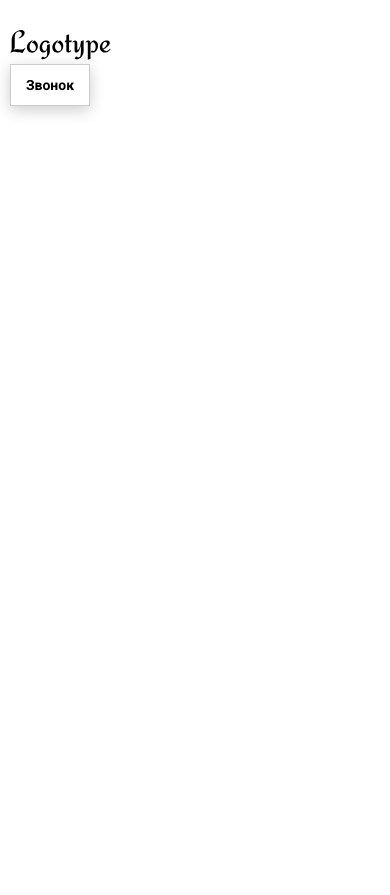
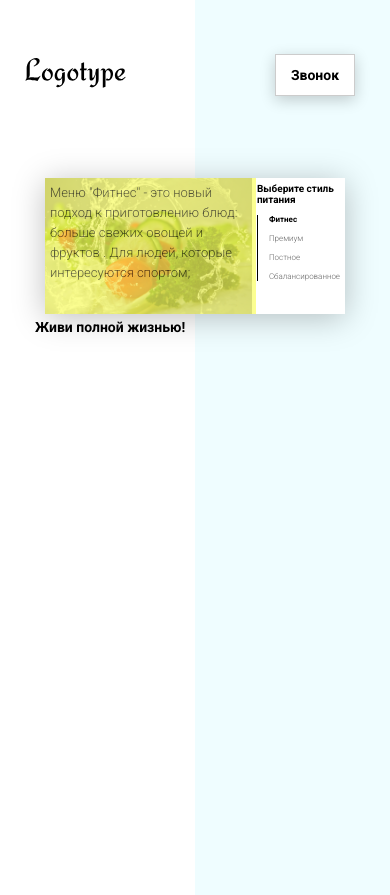
Before and after one commit to izzatPro/SportPit, a website built with webpack: page index.html in a window 390 px wide. Before the commit the page ends 844 px from the top, so only its background shows below. Built offline with nearby package versions, Linux system fonts and the light colour scheme.

Commit message:
preview section adpted

```diff
--- a/css/media.css
+++ b/css/media.css
@@ -7,6 +7,14 @@
     }
     .header__links{
         font-size: 16px;
+    }
+    .tabcontainer{
+        width: 900px;
+    }
+    .tabcontent__descr {
+        width: 500px;
+        height: 300px;
+        font-size: 20px;
     }
 }
 @media(max-width: 992px){
@@ -32,6 +40,18 @@
     .header{
         padding: 0 50px;
     }
+    .tabcontainer{
+        width: 720px;
+    }
+    .tabcontent__descr {
+        top: 231px;
+        right: -218px;
+        width: 390px;
+        height: 190px;
+        font-size: 16px;
+        line-height: 25px;
+        padding: 25px;
+}
 }
 @media (max-width: 768px){
     .header__links span{
@@ -60,14 +80,70 @@
     .header{
         padding: 0 40px;
     }
+    .tabcontainer{
+        width: 540px;
+    }
+    .tabheader {
+        padding: 20px;
+    }
+    .tabheader__items {
+        margin-top: 10px;
+        padding-left: 11px;
+    }
+    .tabheader__item{
+        font-size: 13px;
+    }
+    .tabheader h3 {
+    font-size: 14px;
+    }
+    .tabcontent__descr{
+       top: 59px;
+       right: 5px;
+       width: 357px;
+       height: 222px;
+       opacity: 0.85;
+    }
 }
 @media (max-width: 576px){
     .header__link{
         display: none;
     }
     .header{
-        width: 100%;
-        display: block;
-        padding: 30px 10px;
+        padding: 30px 25px;
+        display: flex;
+    }
+    .header__left-block{
+        min-width: 130px !important;
+    }
+    .header__right-block{
+        width: 90px !important;
+    }
+    .tabcontainer{
+        width: 300px;
+        }
+    .tabheader{
+        padding: 5px;
+    }
+    .tabheader h3 {
+    font-size: 10px;
+    }
+    .tabheader__item{
+        font-size: 8px;
+    }
+    .tabcontent__descr{
+        top: 0px;
+        right: -4px;
+        width: 211px;
+        font-size: 13px;
+        line-height: 20px;
+        height: 136px;
+        padding: 5px;
+    }
+    .tabcontent__descr span{
+        display: none;
+    }
+    .preview__life{
+        margin-top: 5px;
+        font-size: 14px;
     }
 }
--- a/index.html
+++ b/index.html
@@ -33,7 +33,7 @@
         <a href="#" class="sidepanel__icon">
             <img src="icons/facebook.svg" alt="facebook">
         </a>
-    </div>
+    </div> -->
 
     <div class="preview">
         <div class="bgc_blue"></div>
@@ -42,9 +42,9 @@
                 <div class="tabcontent">
                     <img src="img/tabs/vegy.jpg" alt="vegy">
                     <div class="tabcontent__descr">
-                        Меню "Фитнес" - это новый подход к приготовлению блюд: больше свежих овощей и фруктов. Для людей, которые интересуются спортом; активных и здоровых. Это абсолютно новый продукт с оптимальной ценой и высоким качеством!
+                        Меню "Фитнес" - это новый подход к приготовлению блюд: больше свежих овощей и фруктов . Для людей, которые интересуются спортом; <span> активных и здоровых. Это абсолютно новый продукт с оптимальной ценой и высоким качеством! </span>
                     </div>
-                </div> -->
+                </div>
                 <!-- <div class="tabcontent">
                     <img src="img/tabs/elite.jpg" alt="elite">
                     <div class="tabcontent__descr">
@@ -63,7 +63,7 @@
                         Меню "Сбалансированное" - это соответствие вашего рациона всем научным рекомендациям. Мы тщательно просчитываем вашу потребность в к/б/ж/у и создаем лучшие блюда для вас.
                     </div>
                 </div> -->
-                <!-- <div class="tabheader">
+                <div class="tabheader">
                     <h3>Выберите стиль питания</h3>
                     <div class="tabheader__items">
                         <div class="tabheader__item tabheader__item_active">Фитнес</div>
@@ -77,7 +77,7 @@
         </div>
     </div>
 
-    <div class="divider"></div>
+    <!-- <div class="divider"></div>
 
     <div class="offer">
         <div class="bgc_y"></div>
@@ -119,7 +119,7 @@
                     <div class="offer__slider-inner">
                         <div class="offer__slide">
                             <img src="img/slider/pepper.jpg" alt="pepper">
-                        </div> -->
+                        </div>  -->
                         <!-- <div class="offer__slide">
                             <img src="img/slider/food-12.jpg" alt="food">
                         </div>
```
